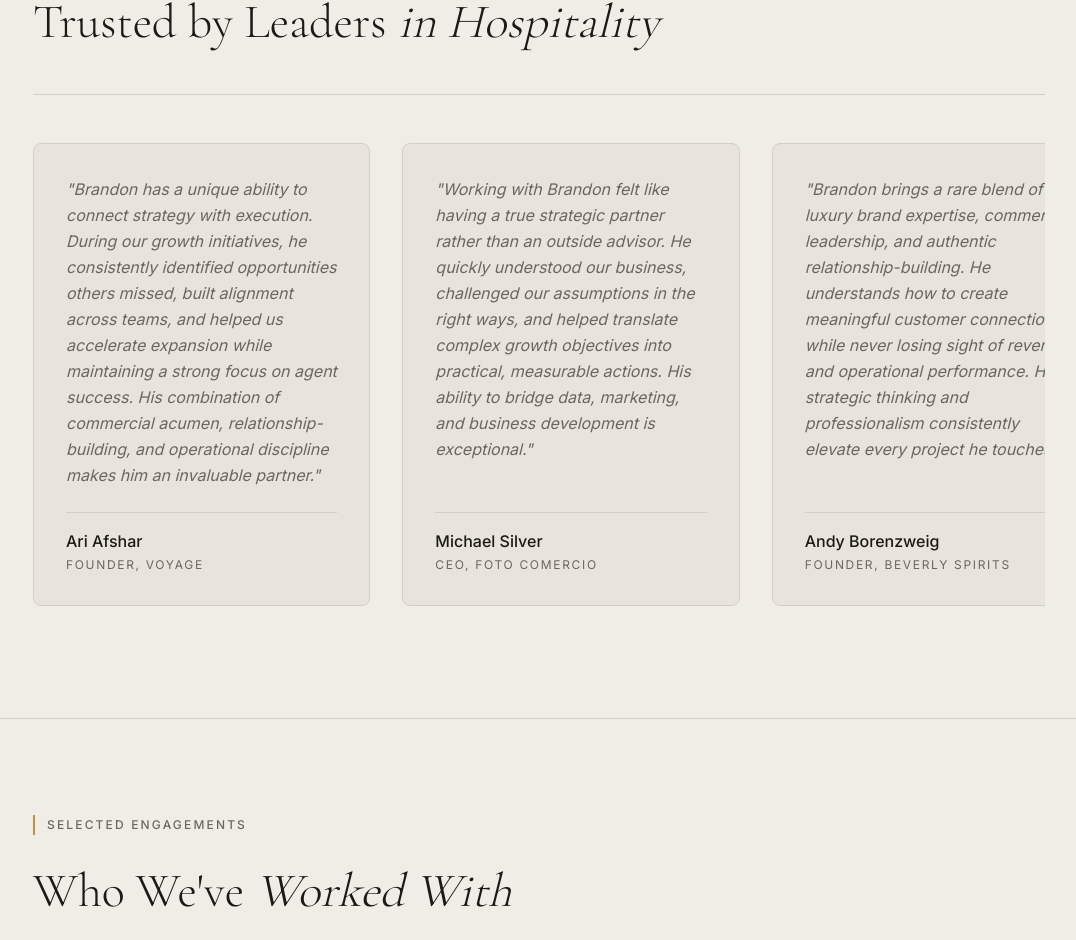
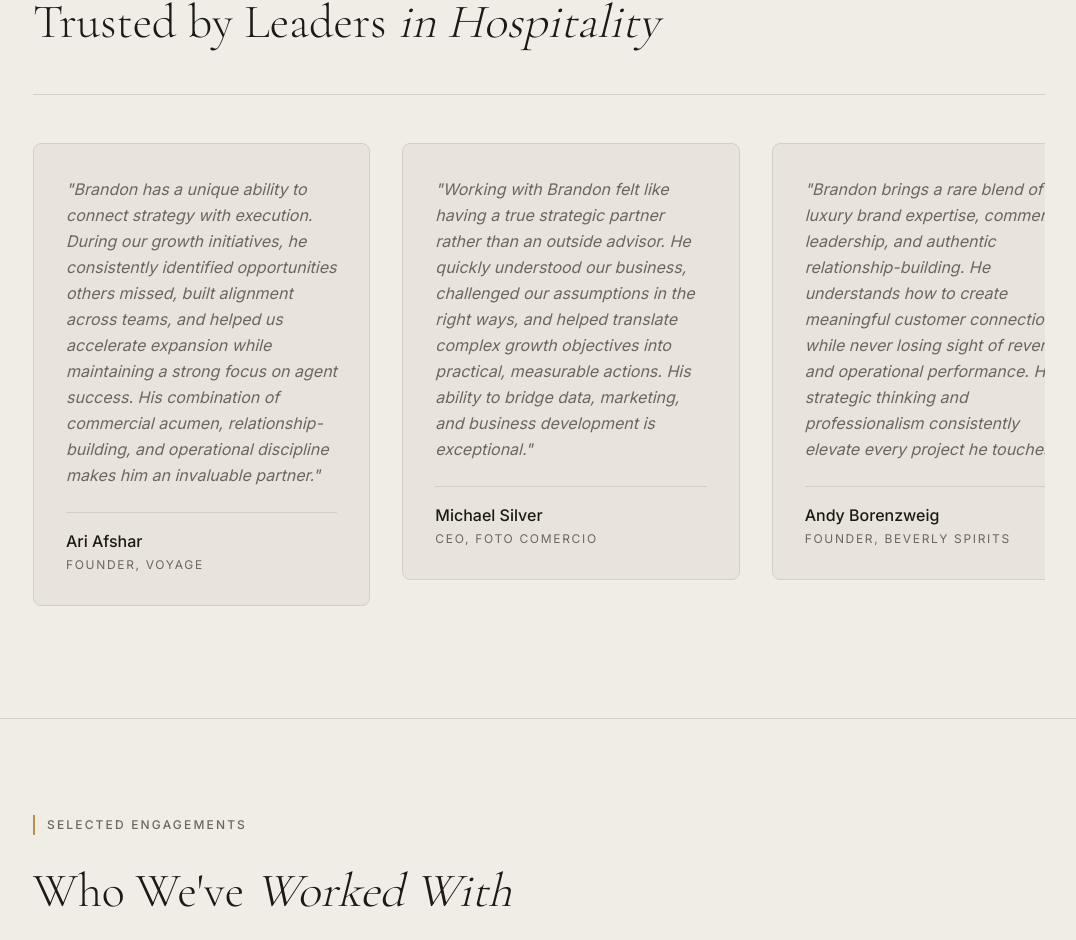
Before and after one commit to letsnavigatebmw/aperture-hospitality, a Next.js app: page / in a window 1280 px wide. Shown: the part 2673-3613 px from the top of the page, without its empty margins (101-1177 px from the left). Built offline with nearby package versions, Linux system fonts and the light colour scheme.

Commit message:
Fix testimonial text cutoff: Remove height constraints and allow natural content sizing

```diff
--- a/components/Testimonials.tsx
+++ b/components/Testimonials.tsx
@@ -33,19 +33,19 @@ export default function Testimonials() {
 
         {/* Testimonials Horizontal Scroll */}
         <div className="overflow-x-auto scrollbar-hide">
-          <div className="flex gap-8 pb-4 min-w-max md:min-w-full">
+          <div className="flex gap-8 pb-4 min-w-max md:min-w-full items-start">
             {testimonials.map((testimonial, index) => (
               <div
                 key={index}
                 className="flex-shrink-0 w-full md:w-1/3 space-y-6 p-8 border border-rule rounded-lg bg-parchment-dark hover:border-brass transition-all flex flex-col"
               >
                 {/* Quote */}
-                <blockquote className="text-base leading-relaxed text-muted italic flex-grow">
+                <blockquote className="text-base leading-relaxed text-muted italic flex-grow overflow-visible">
                   "{testimonial.quote}"
                 </blockquote>
 
                 {/* Author */}
-                <div className="pt-4 border-t border-rule space-y-1">
+                <div className="pt-4 border-t border-rule space-y-1 flex-shrink-0">
                   <p className="font-medium text-ink">
                     {testimonial.author}
                   </p>
```
